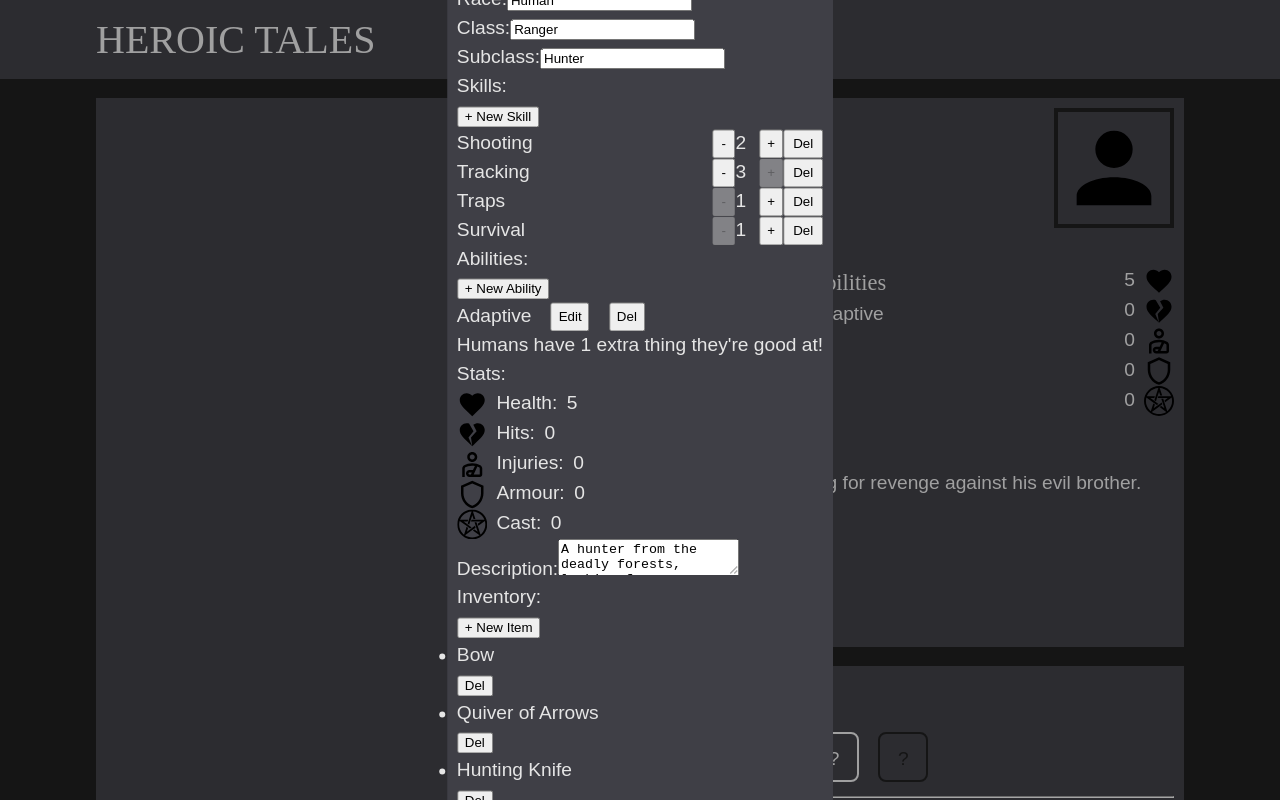
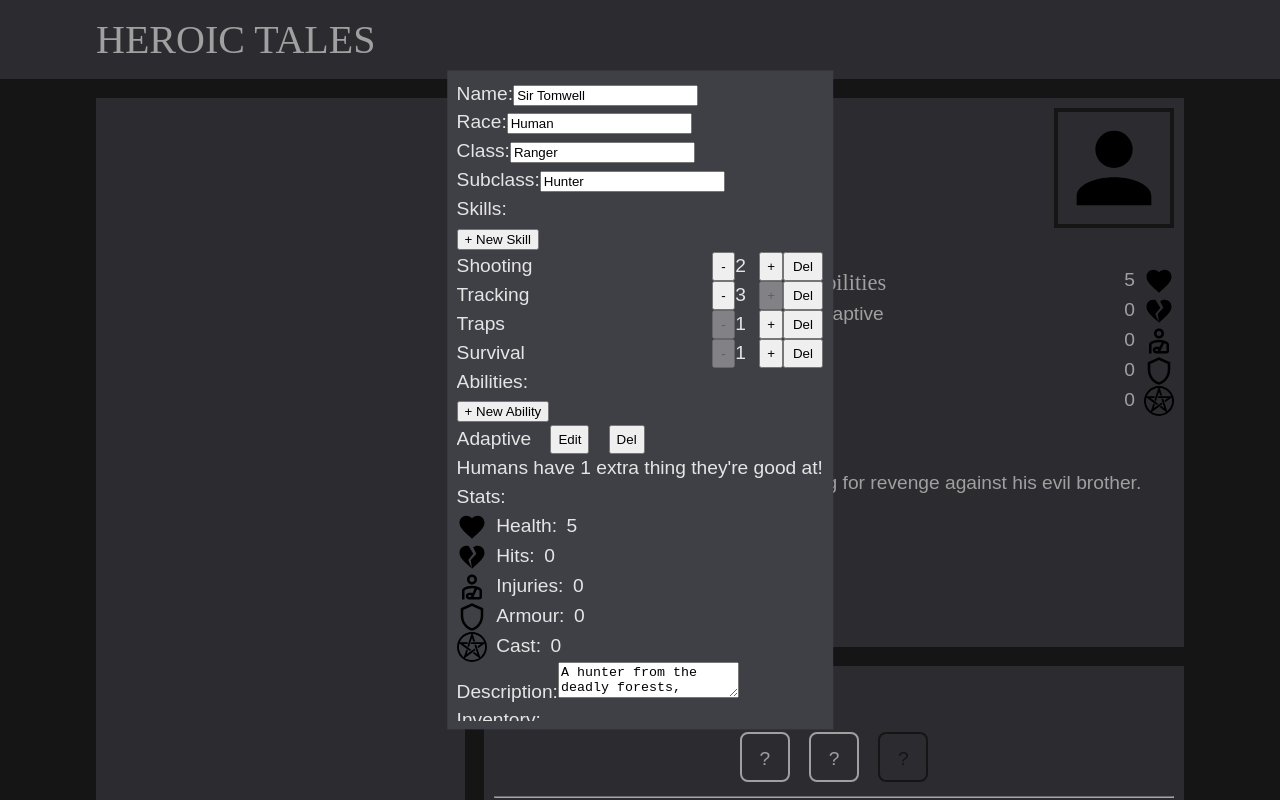
Before and after one commit to gemini-mastiff/heroic-tales-app, a React (Vite) app: page / in a window 1280 px wide. Both pictures are taken after a click on the button "Edit". Shown: the top 800 px of the page. Built offline with nearby package versions, Linux system fonts and the light colour scheme; a web font is replaced by a local one.

Commit message:
style: add a height limit to the form

```diff
--- a/src/components/EditCharForm.jsx
+++ b/src/components/EditCharForm.jsx
@@ -124,7 +124,7 @@ export default function EditCharForm({ char, onSubmit }) {
   };
 
   return (
-    <form action="" onSubmit={(e) => handleSubmit(e)}>
+    <FormStyled action="" onSubmit={(e) => handleSubmit(e)}>
       <TextInput
         name="Name"
         value={charDetails.name}
@@ -270,7 +270,7 @@ export default function EditCharForm({ char, onSubmit }) {
         </ul>
       </FormArr>
       <input type="submit" />
-    </form>
+    </FormStyled>
   );
 }
 
@@ -337,6 +337,11 @@ function AbilityItem({ ability, onNameChange, onDescChange, onDel }) {
   );
 }
 
+const FormStyled = styled.form`
+  max-height: 80vh;
+  overflow-y: auto;
+`;
+
 const SkillItem = styled.div`
   display: grid;
   grid-template-columns: 1fr auto 40px;
```
